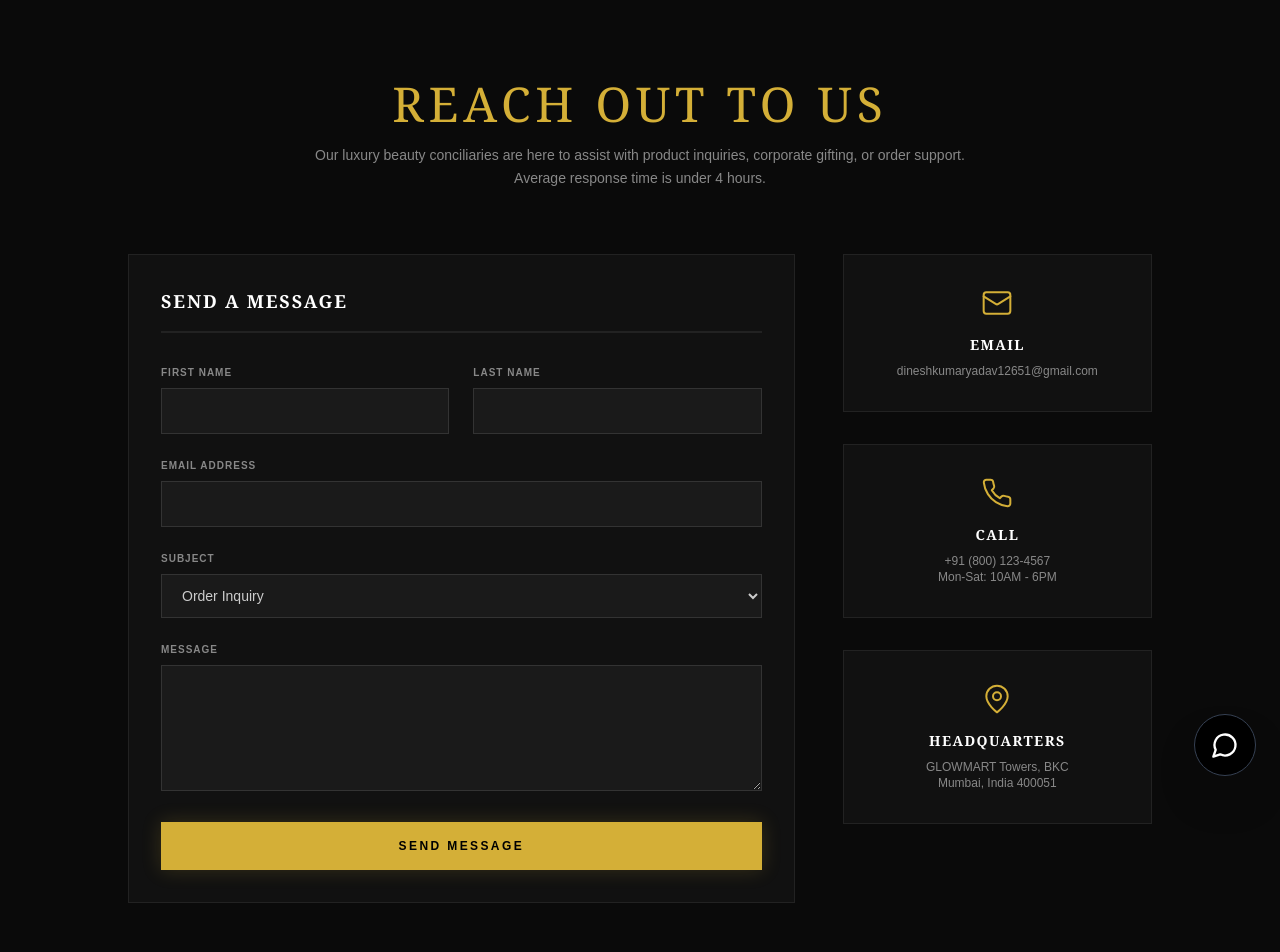
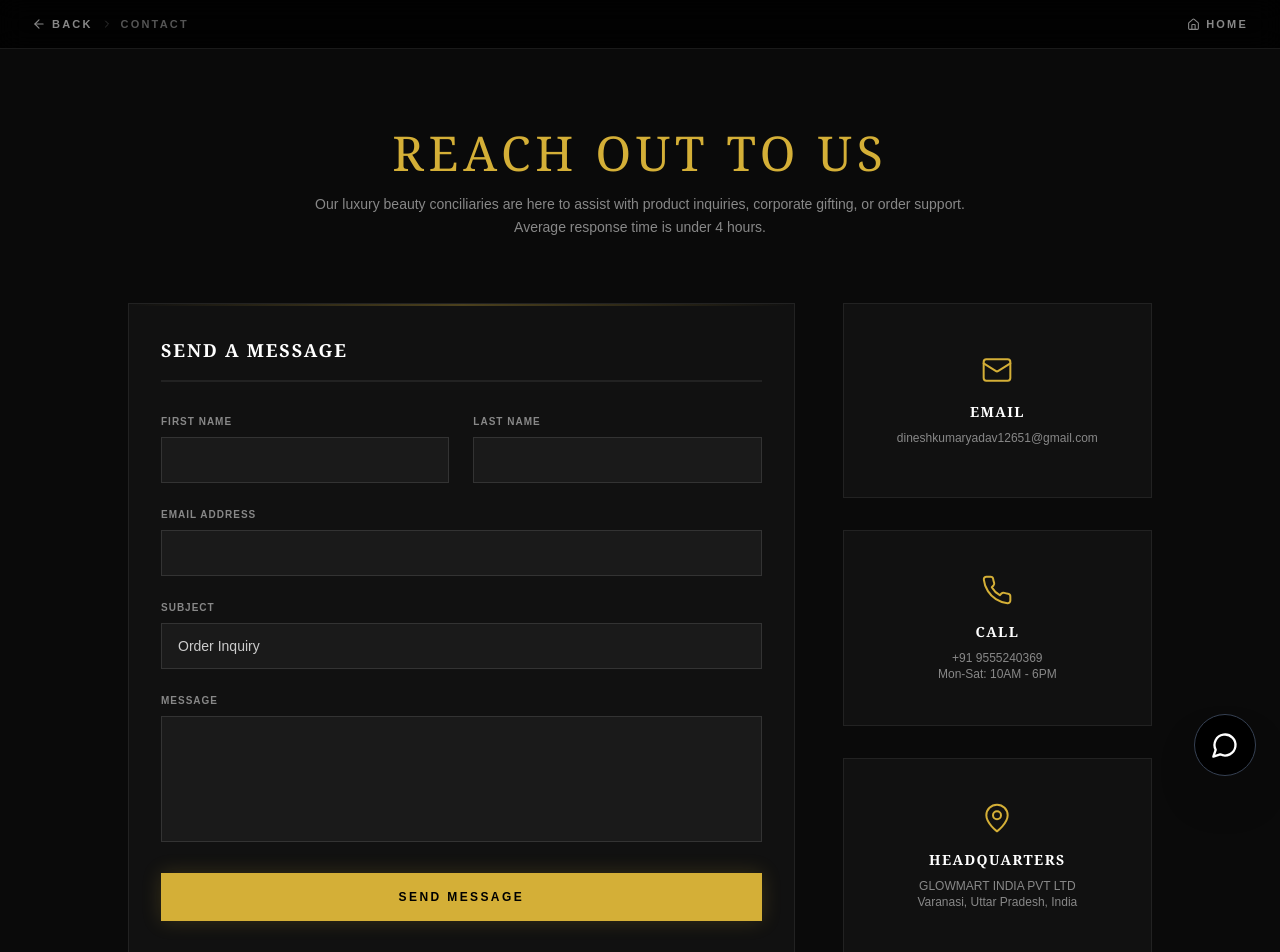
Before and after one commit to DineshYadav06/Cosmetic-Product-Selling-Platform, a Next.js app: page /contact in a window 1280 px wide. Shown: the top 952 px of the page. Built offline with nearby package versions, Linux system fonts and the light colour scheme.

Commit message:
updated Contact section

```diff
--- /dev/null
+++ b/app/api/contact/route.ts
@@ -0,0 +1,38 @@
+import { NextResponse } from 'next/server';
+import connectToDatabase from '@/lib/mongodb';
+import { Contact } from '@/lib/models/Contact';
+
+export async function POST(req: Request) {
+  try {
+    const body = await req.json();
+    const { firstName, lastName, email, subject, message } = body;
+
+    if (!firstName || !lastName || !email || !subject || !message) {
+      return NextResponse.json(
+        { error: 'All fields are required' },
+        { status: 400 }
+      );
+    }
+
+    await connectToDatabase();
+
+    const newContact = await Contact.create({
+      firstName,
+      lastName,
+      email,
+      subject,
+      message,
+    });
+
+    return NextResponse.json(
+      { message: 'Message sent successfully', contact: newContact },
+      { status: 201 }
+    );
+  } catch (error: any) {
+    console.error('Contact form error:', error);
+    return NextResponse.json(
+      { error: 'Failed to send message' },
+      { status: 500 }
+    );
+  }
+}
--- a/app/contact/page.tsx
+++ b/app/contact/page.tsx
@@ -1,78 +1,247 @@
-import { Mail, Phone, MapPin } from "lucide-react";
+"use client";
+
+import { useState } from "react";
+import { Mail, Phone, MapPin, CheckCircle } from "lucide-react";
+import { motion } from "framer-motion";
+import PageNav from "../../components/PageNav"; // Using relative path based on app structure
 
 export default function ContactPage() {
+  const [formData, setFormData] = useState({
+    firstName: "",
+    lastName: "",
+    email: "",
+    subject: "Order Inquiry",
+    message: "",
+  });
+
+  const [isSubmitting, setIsSubmitting] = useState(false);
+  const [isSuccess, setIsSuccess] = useState(false);
+  const [errorMsg, setErrorMsg] = useState("");
+
+  const handleChange = (e: React.ChangeEvent<HTMLInputElement | HTMLTextAreaElement | HTMLSelectElement>) => {
+    setFormData({ ...formData, [e.target.name]: e.target.value });
+  };
+
+  const handleSubmit = async (e: React.FormEvent) => {
+    e.preventDefault();
+    setIsSubmitting(true);
+    setErrorMsg("");
+
+    try {
+      const response = await fetch("/api/contact", {
+        method: "POST",
+        headers: {
+          "Content-Type": "application/json",
+        },
+        body: JSON.stringify(formData),
+      });
+
+      const data = await response.json();
+
+      if (!response.ok) {
+        throw new Error(data.error || "Something went wrong");
+      }
+
+      setIsSuccess(true);
+      setFormData({
+        firstName: "",
+        lastName: "",
+        email: "",
+        subject: "Order Inquiry",
+        message: "",
+      });
+
+      // Reset success message after 5 seconds
+      setTimeout(() => {
+        setIsSuccess(false);
+      }, 5000);
+
+    } catch (err: any) {
+      setErrorMsg(err.message);
+    } finally {
+      setIsSubmitting(false);
+    }
+  };
+
+  // Animation Variants
+  const containerVariants = {
+    hidden: { opacity: 0 },
+    visible: {
+      opacity: 1,
+      transition: { staggerChildren: 0.2, delayChildren: 0.1 }
+    }
+  };
+
+  const itemVariants = {
+    hidden: { opacity: 0, y: 30 },
+    visible: {
+      opacity: 1,
+      y: 0,
+      transition: { duration: 0.6, ease: "easeOut" }
+    }
+  };
+
+  const cardVariants = {
+    hidden: { opacity: 0, x: 30 },
+    visible: {
+      opacity: 1,
+      x: 0,
+      transition: { duration: 0.6, ease: "easeOut" }
+    }
+  };
+
   return (
-    <div className="min-h-screen bg-[#0a0a0a] text-white pt-20 pb-40">
+    <div className="min-h-screen bg-[#0a0a0a] text-white">
+      <PageNav label="Contact" />
+
+      <div className="pt-20 pb-40">
         <div className="max-w-6xl mx-auto px-6">
 
-        <div className="text-center mb-16">
+          <motion.div
+            initial={{ opacity: 0, y: -20 }}
+            animate={{ opacity: 1, y: 0 }}
+            transition={{ duration: 0.8 }}
+            className="text-center mb-16"
+          >
             <h1 className="text-3xl md:text-5xl font-serif tracking-widest uppercase mb-4 text-[#d4af37]">Reach Out To Us</h1>
             <p className="text-[#888] max-w-2xl mx-auto text-sm leading-relaxed">
               Our luxury beauty conciliaries are here to assist with product inquiries, corporate gifting, or order support. Average response time is under 4 hours.
             </p>
+          </motion.div>
+
+          <motion.div
+            variants={containerVariants}
+            initial="hidden"
+            animate="visible"
+            className="grid grid-cols-1 md:grid-cols-3 gap-12 max-w-5xl mx-auto"
+          >
+            {/* Form */}
+            <motion.div variants={itemVariants} className="md:col-span-2 bg-[#111] border border-[#222] p-8 relative overflow-hidden">
+              <div className="absolute top-0 left-0 w-full h-[2px] bg-gradient-to-r from-transparent via-[#d4af37] to-transparent opacity-30" />
+              <h3 className="font-serif font-bold tracking-widest uppercase text-lg mb-8 border-b-2 border-[#222] pb-4">
+                Send a Message
+              </h3>
+
+              {isSuccess ? (
+                <motion.div
+                  initial={{ opacity: 0, scale: 0.8 }}
+                  animate={{ opacity: 1, scale: 1 }}
+                  className="flex flex-col items-center justify-center h-64 text-center"
+                >
+                  <CheckCircle size={64} className="text-[#d4af37] mb-4" />
+                  <h4 className="font-serif text-2xl tracking-widest uppercase mb-2">Message Received</h4>
+                  <p className="text-[#888] text-sm">Thank you for reaching out. A conciliary will be in touch shortly.</p>
+                </motion.div>
+              ) : (
+                <form onSubmit={handleSubmit} className="space-y-6">
+                  {errorMsg && (
+                    <div className="bg-red-500/10 border border-red-500/50 text-red-500 text-xs px-4 py-3 uppercase tracking-wider text-center">
+                      {errorMsg}
                     </div>
+                  )}
 
-        <div className="grid grid-cols-1 md:grid-cols-3 gap-12 max-w-5xl mx-auto">
-          {/* Form */}
-          <div className="md:col-span-2 bg-[#111] border border-[#222] p-8">
-            <h3 className="font-serif font-bold tracking-widest uppercase text-lg mb-8 border-b-2 border-[#222] pb-4">Send a Message</h3>
-            <form className="space-y-6">
                   <div className="grid grid-cols-1 md:grid-cols-2 gap-6">
                     <div>
                       <label className="block text-[10px] uppercase font-bold tracking-widest text-[#888] mb-2">First Name</label>
-                  <input required className="w-full bg-[#1a1a1a] border border-[#333] px-4 py-3 text-sm focus:border-[#d4af37] outline-none transition-colors text-white" />
+                      <input
+                        name="firstName"
+                        value={formData.firstName}
+                        onChange={handleChange}
+                        required
+                        className="w-full bg-[#1a1a1a] border border-[#333] px-4 py-3 text-sm focus:border-[#d4af37] outline-none transition-colors text-white"
+                      />
                     </div>
                     <div>
                       <label className="block text-[10px] uppercase font-bold tracking-widest text-[#888] mb-2">Last Name</label>
-                  <input required className="w-full bg-[#1a1a1a] border border-[#333] px-4 py-3 text-sm focus:border-[#d4af37] outline-none transition-colors text-white" />
+                      <input
+                        name="lastName"
+                        value={formData.lastName}
+                        onChange={handleChange}
+                        required
+                        className="w-full bg-[#1a1a1a] border border-[#333] px-4 py-3 text-sm focus:border-[#d4af37] outline-none transition-colors text-white"
+                      />
                     </div>
                   </div>
 
                   <div>
                     <label className="block text-[10px] uppercase font-bold tracking-widest text-[#888] mb-2">Email Address</label>
-                <input required type="email" className="w-full bg-[#1a1a1a] border border-[#333] px-4 py-3 text-sm focus:border-[#d4af37] outline-none transition-colors text-white" />
+                    <input
+                      name="email"
+                      value={formData.email}
+                      onChange={handleChange}
+                      required
+                      type="email"
+                      className="w-full bg-[#1a1a1a] border border-[#333] px-4 py-3 text-sm focus:border-[#d4af37] outline-none transition-colors text-white"
+                    />
                   </div>
 
                   <div>
                     <label className="block text-[10px] uppercase font-bold tracking-widest text-[#888] mb-2">Subject</label>
-                <select className="w-full bg-[#1a1a1a] border border-[#333] px-4 py-3 text-sm focus:border-[#d4af37] outline-none transition-colors text-[#ccc]">
-                  <option>Order Inquiry</option>
-                  <option>Product Question</option>
-                  <option>Returns/Refunds</option>
-                  <option>Corporate Gifting</option>
+                    <select
+                      name="subject"
+                      value={formData.subject}
+                      onChange={handleChange}
+                      className="w-full bg-[#1a1a1a] border border-[#333] px-4 py-3 text-sm focus:border-[#d4af37] outline-none transition-colors text-[#ccc] appearance-none"
+                    >
+                      <option value="Order Inquiry">Order Inquiry</option>
+                      <option value="Product Question">Product Question</option>
+                      <option value="Returns/Refunds">Returns/Refunds</option>
+                      <option value="Corporate Gifting">Corporate Gifting</option>
                     </select>
                   </div>
 
                   <div>
                     <label className="block text-[10px] uppercase font-bold tracking-widest text-[#888] mb-2">Message</label>
-                <textarea required rows={5} className="w-full bg-[#1a1a1a] border border-[#333] px-4 py-3 text-sm focus:border-[#d4af37] outline-none transition-colors text-white"></textarea>
+                    <textarea
+                      name="message"
+                      value={formData.message}
+                      onChange={handleChange}
+                      required
+                      rows={5}
+                      className="w-full bg-[#1a1a1a] border border-[#333] px-4 py-3 text-sm focus:border-[#d4af37] outline-none transition-colors text-white resize-none"
+                    ></textarea>
                   </div>
 
-              <button className="w-full bg-[#d4af37] text-black py-4 font-bold uppercase tracking-[0.2em] text-xs hover:bg-white shadow-[0_0_20px_rgba(212,175,55,0.2)] transition-all">
-                Send Message
+                  <button
+                    type="submit"
+                    disabled={isSubmitting}
+                    className="w-full bg-[#d4af37] text-black py-4 font-bold uppercase tracking-[0.2em] text-xs hover:bg-white shadow-[0_0_20px_rgba(212,175,55,0.2)] transition-all disabled:opacity-50 disabled:cursor-not-allowed flex items-center justify-center gap-2"
+                  >
+                    {isSubmitting ? (
+                      <motion.div
+                        animate={{ rotate: 360 }}
+                        transition={{ repeat: Infinity, duration: 1, ease: "linear" }}
+                        className="w-4 h-4 border-2 border-black border-t-transparent rounded-full"
+                      />
+                    ) : "Send Message"}
                   </button>
                 </form>
-          </div>
+              )}
+            </motion.div>
 
-          <div className="space-y-8">
-            <div className="bg-[#111] border border-[#222] p-8 text-center group hover:-translate-y-2 transition-transform duration-300">
-              <Mail size={32} className="mx-auto mb-4 text-[#d4af37]" strokeWidth={1.5} />
+            <div className="space-y-8 flex flex-col justify-between">
+              <motion.div variants={cardVariants} className="bg-[#111] border border-[#222] p-8 text-center group hover:-translate-y-2 hover:border-[#d4af37]/30 transition-all duration-300 relative overflow-hidden h-full flex flex-col justify-center">
+                <div className="absolute inset-0 bg-gradient-to-br from-[#d4af37]/5 to-transparent opacity-0 group-hover:opacity-100 transition-opacity" />
+                <Mail size={32} className="mx-auto mb-4 text-[#d4af37] group-hover:scale-110 transition-transform" strokeWidth={1.5} />
                 <h4 className="font-serif font-bold uppercase tracking-widest text-sm mb-2">Email</h4>
                 <p className="text-[#888] text-xs">dineshkumaryadav12651@gmail.com</p>
+              </motion.div>
+
+              <motion.div variants={cardVariants} className="bg-[#111] border border-[#222] p-8 text-center group hover:-translate-y-2 hover:border-[#d4af37]/30 transition-all duration-300 relative overflow-hidden h-full flex flex-col justify-center">
+                <div className="absolute inset-0 bg-gradient-to-br from-[#d4af37]/5 to-transparent opacity-0 group-hover:opacity-100 transition-opacity" />
+                <Phone size={32} className="mx-auto mb-4 text-[#d4af37] group-hover:scale-110 transition-transform" strokeWidth={1.5} />
+                <h4 className="font-serif font-bold uppercase tracking-widest text-sm mb-2">Call</h4>
+                <p className="text-[#888] text-xs">+91 9555240369<br/>Mon-Sat: 10AM - 6PM</p>
+              </motion.div>
+
+              <motion.div variants={cardVariants} className="bg-[#111] border border-[#222] p-8 text-center group hover:-translate-y-2 hover:border-[#d4af37]/30 transition-all duration-300 relative overflow-hidden h-full flex flex-col justify-center">
+                <div className="absolute inset-0 bg-gradient-to-br from-[#d4af37]/5 to-transparent opacity-0 group-hover:opacity-100 transition-opacity" />
+                <MapPin size={32} className="mx-auto mb-4 text-[#d4af37] group-hover:scale-110 transition-transform" strokeWidth={1.5} />
+                <h4 className="font-serif font-bold uppercase tracking-widest text-sm mb-2">Headquarters</h4>
+                <p className="text-[#888] text-xs">GLOWMART INDIA PVT LTD<br/>Varanasi, Uttar Pradesh, India </p>
+              </motion.div>
             </div>
-
-            <div className="bg-[#111] border border-[#222] p-8 text-center group hover:-translate-y-2 transition-transform duration-300">
-              <Phone size={32} className="mx-auto mb-4 text-[#d4af37]" strokeWidth={1.5} />
-              <h4 className="font-serif font-bold uppercase tracking-widest text-sm mb-2">Call</h4>
-              <p className="text-[#888] text-xs">+91 (800) 123-4567<br/>Mon-Sat: 10AM - 6PM</p>
-            </div>
-
-            <div className="bg-[#111] border border-[#222] p-8 text-center group hover:-translate-y-2 transition-transform duration-300">
-              <MapPin size={32} className="mx-auto mb-4 text-[#d4af37]" strokeWidth={1.5} />
-              <h4 className="font-serif font-bold uppercase tracking-widest text-sm mb-2">Headquarters</h4>
-              <p className="text-[#888] text-xs">GLOWMART Towers, BKC<br/>Mumbai, India 400051</p>
-            </div>
-          </div>
+          </motion.div>
         </div>
       </div>
     </div>
--- /dev/null
+++ b/lib/models/Contact.ts
@@ -0,0 +1,30 @@
+import mongoose from 'mongoose';
+
+const ContactSchema = new mongoose.Schema({
+  firstName: {
+    type: String,
+    required: true,
+  },
+  lastName: {
+    type: String,
+    required: true,
+  },
+  email: {
+    type: String,
+    required: true,
+  },
+  subject: {
+    type: String,
+    required: true,
+  },
+  message: {
+    type: String,
+    required: true,
+  },
+  createdAt: {
+    type: Date,
+    default: Date.now,
+  },
+});
+
+export const Contact = mongoose.models.Contact || mongoose.model('Contact', ContactSchema);
```
Lines whose indentation alone changed are shown as unchanged.
